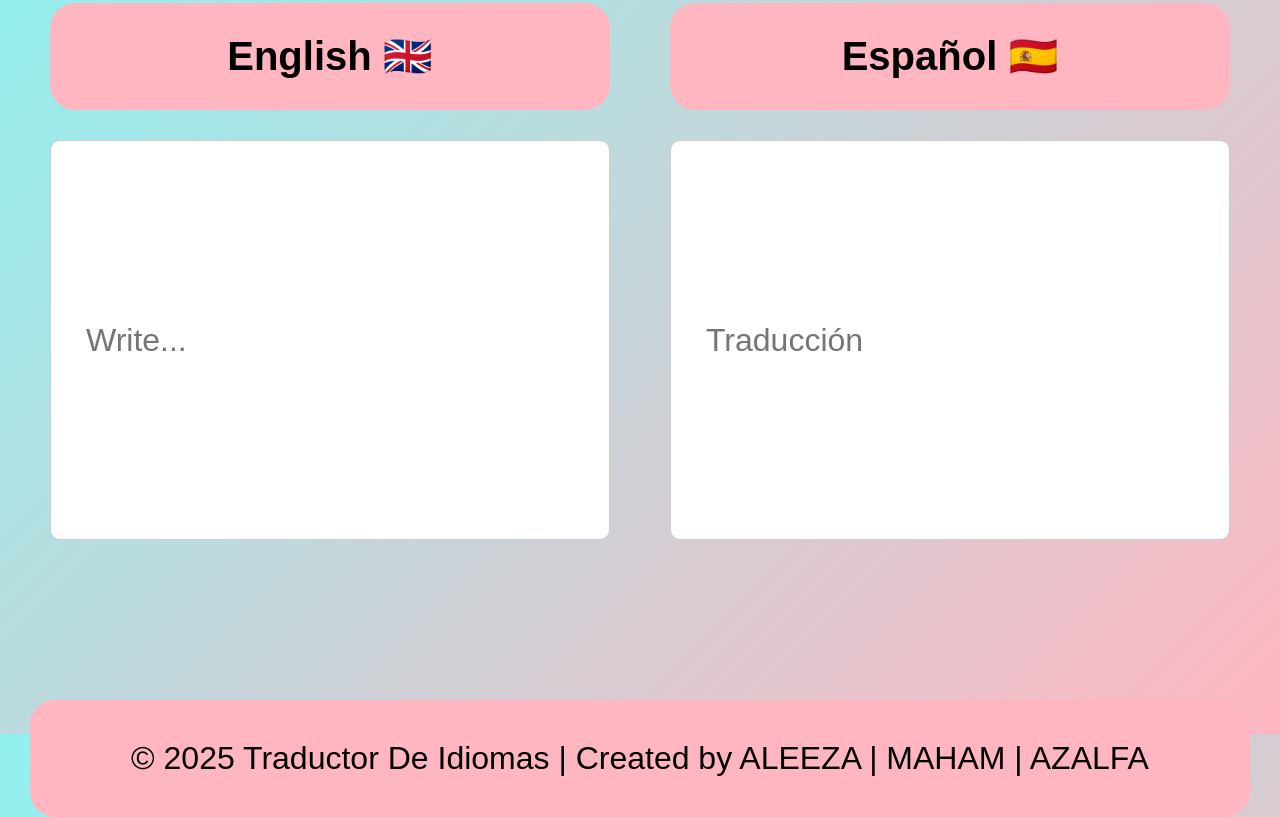
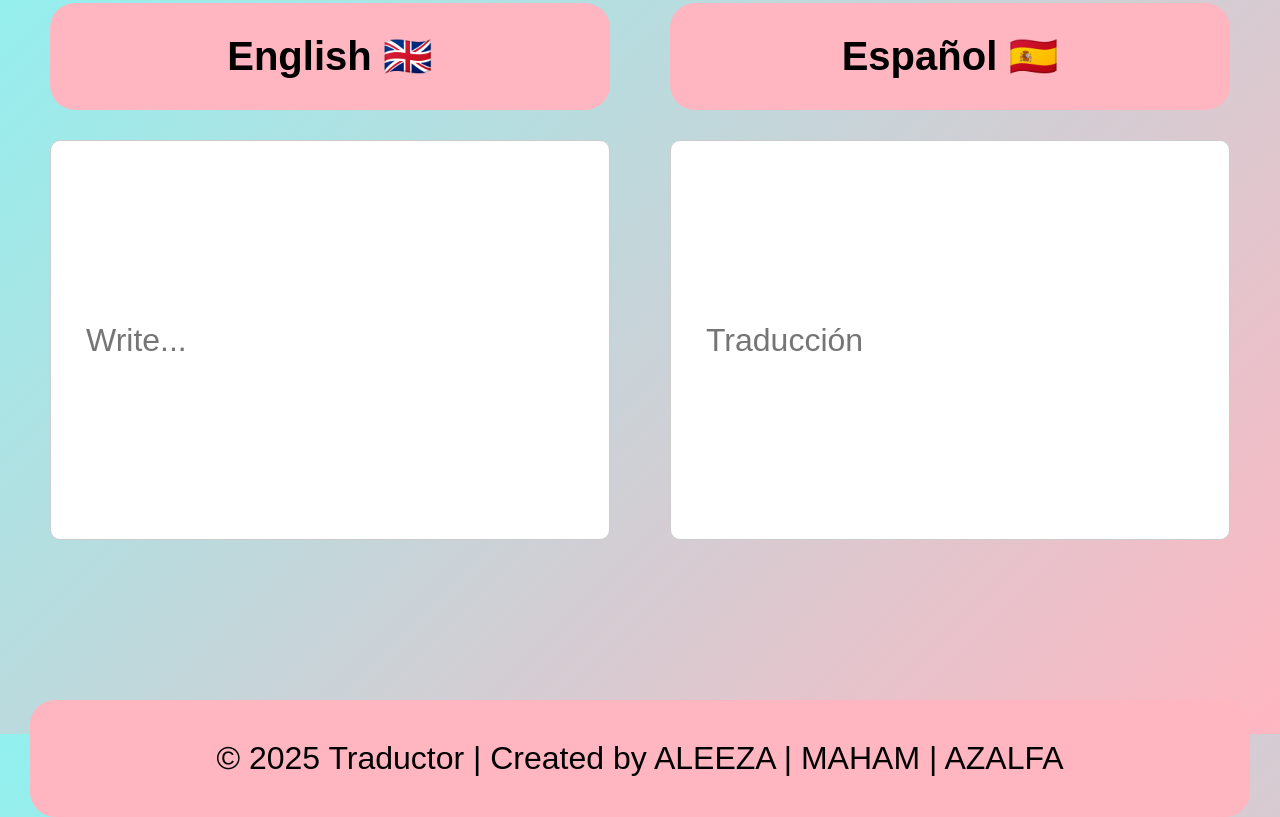
Before and after one commit to mahamsajid55/traductor-MAA, a plain HTML site: page index.html in a window 1280 px wide. Shown: the part 866-1683 px from the top of the page. Drawn offline with Linux system fonts and the light colour scheme.

Commit message:
actualizar

```diff
--- a/index.html
+++ b/index.html
@@ -44,7 +44,7 @@
     </div>
 
     <div class="footer">
-        <p>© 2025 Traductor De Idiomas | Created by ALEEZA | MAHAM | AZALFA </p>
+        <p>© 2025 Traductor | Created by ALEEZA | MAHAM | AZALFA </p>
     </div>
 <script src="main.js"></script>
 
```
